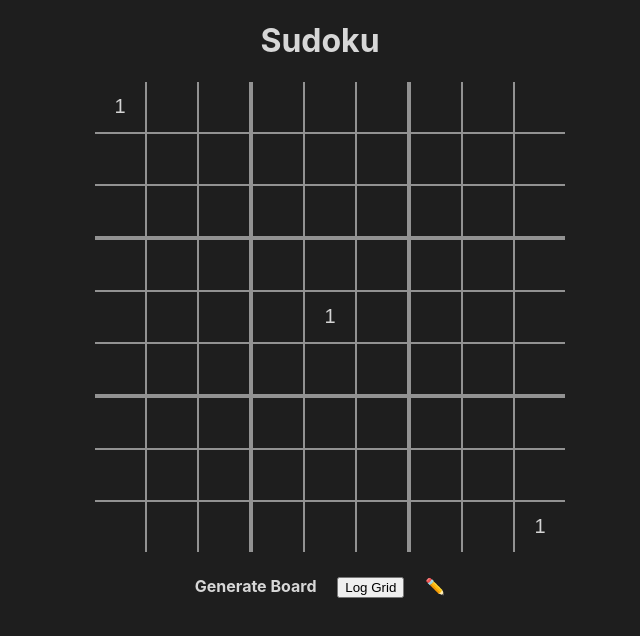
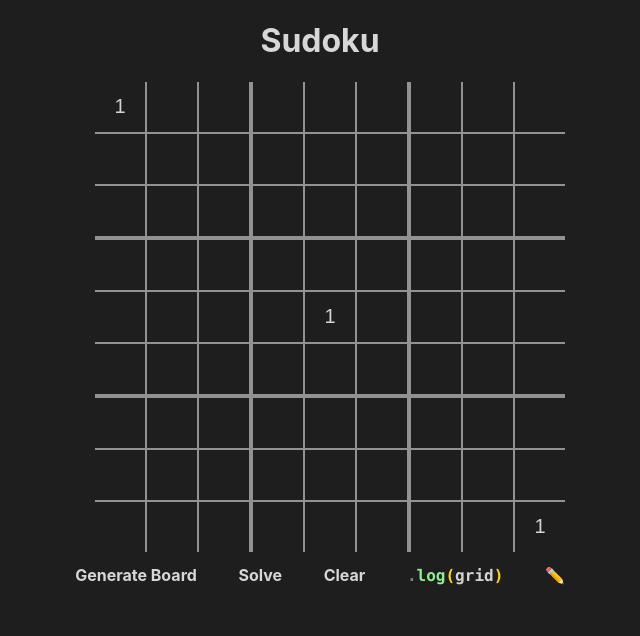
Before and after one commit to LagunaElectric/sudoku, a React (Create React App) app: page / in a window 1280 px wide. Shown: the top 636 px of the page, without its empty margins (320-960 px from the left). Built offline with nearby package versions, Linux system fonts and the light colour scheme.

Commit message:
Added a few buttons below the board

```diff
--- a/src/App.tsx
+++ b/src/App.tsx
@@ -2,7 +2,7 @@ import React from 'react';
 import { Board } from './features/sudoku/board/Board';
 import './App.css';
 import { useAppDispatch, useAppSelector } from './app/hooks';
-import { selectGrid, setGrid } from './features/sudoku/board/boardSlice';
+import { selectGrid, setGrid, solveGrid, clearGrid } from './features/sudoku/board/boardSlice';
 import { generateBoard } from './features/sudoku/Sudoku';
 import Chip from './features/sudoku/chip/Chip';
 
@@ -16,7 +16,17 @@ function App() {
       <h1>Sudoku</h1>
       <Board />
       <Chip content="Generate Board" onClick={ () => dispatch(setGrid(generateBoard())) } />
-      <button style={ { marginTop: '25px' } } onClick={ () => console.log(grid) }>Log Grid</button>
+      <Chip content="Solve" onClick={ () => dispatch(solveGrid()) } />
+      <Chip content="Clear" onClick={ () => dispatch(clearGrid()) } />
+      <Chip content={
+        <code>
+          <span style={ { color: 'gray' } }>.</span>
+          <span style={ { color: 'lightgreen' } } >log</span>
+          <span style={ { color: 'gold' } }>(</span>
+          <span style={ { color: 'lightgray' } }>grid</span>
+          <span style={ { color: 'gold' } }>)</span>
+        </code>
+      } onClick={ () => console.log("Grid:", grid) } />
       <Chip content="✏️" onClick={ () => console.log('clicked it!') } />
     </div>
   );
--- a/src/features/sudoku/board/boardSlice.ts
+++ b/src/features/sudoku/board/boardSlice.ts
@@ -1,6 +1,7 @@
 import { createSlice, PayloadAction } from "@reduxjs/toolkit"
 import _ from "lodash"
 import { RootState } from "../../../app/store"
+import { solveBoard } from "../Sudoku"
 
 export interface BoardState {
   grid: Array<Array<number | "">>
@@ -38,11 +39,19 @@ export const boardSlice = createSlice({
     },
     setGrid: (state, action: PayloadAction<Array<Array<number | "">>>) => {
       state.grid = action.payload
+    },
+    clearGrid: (state) => {
+      state.grid = new Array(9).fill([]).map(() => new Array(9).fill(""))
+    },
+    solveGrid: (state) => {
+      const solved = solveBoard(state.grid)
+      if (!solved) return
+      state.grid = solved
     }
   }
 })
 
-export const { setSquare, setGrid } = boardSlice.actions
+export const { setSquare, setGrid, clearGrid, solveGrid } = boardSlice.actions
 
 export const selectGrid = (state: RootState) => state.board.grid
 export const selectSquare = (state: RootState, x: number, y: number) =>
--- a/src/features/sudoku/chip/Chip.module.css
+++ b/src/features/sudoku/chip/Chip.module.css
@@ -17,7 +17,6 @@
   display: flex;
   flex-wrap: wrap;
   justify-content: center;
-  align-items: center;
   margin: 0 .5rem
 }
 
--- a/src/features/sudoku/chip/Chip.tsx
+++ b/src/features/sudoku/chip/Chip.tsx
@@ -2,7 +2,7 @@ import React from 'react'
 import styles from './Chip.module.css'
 
 interface ChipProps {
-  content: string,
+  content: string | JSX.Element,
   onClick?: () => void
   active?: boolean
 }
```
